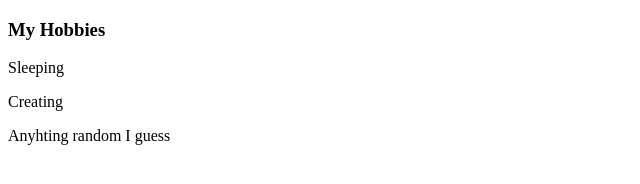
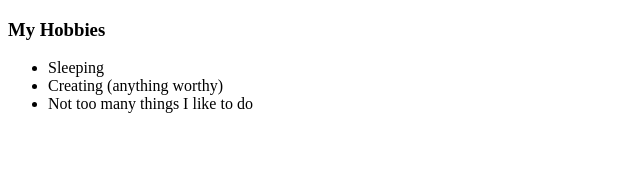
Before and after one commit to EbubeDev/CV, a plain HTML site: page hobbies.html in a window 1280 px wide. Shown: the whole page, without its empty margins (0-640 px from the left). Drawn offline with Linux system fonts and the light colour scheme.

Commit message:
Update hobbies.html

```diff
--- a/hobbies.html
+++ b/hobbies.html
@@ -1,13 +1,19 @@
 <!DOCTYPE html>
 <html lang="en" dir="ltr">
+
 <head>
   <meta charset="utf-8">
   <title></title>
 </head>
+
 <body>
   <h3>My Hobbies</h3>
-    <p>Sleeping</p>
-    <p>Creating</p>
-    <p>Anyhting random I guess</p>
+  <ul>
+    <li>Sleeping</li>
+    <li>Creating (anything worthy)</li>
+    <li>Not too many things I like to do</li>
+  </ul>
+
 </body>
+
 </html>
```
Lines whose indentation alone changed are shown as unchanged.
